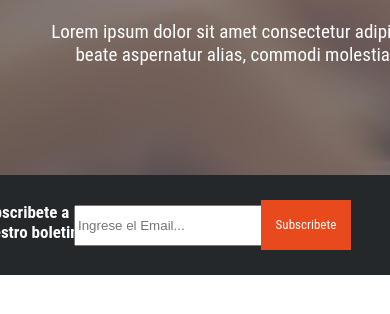
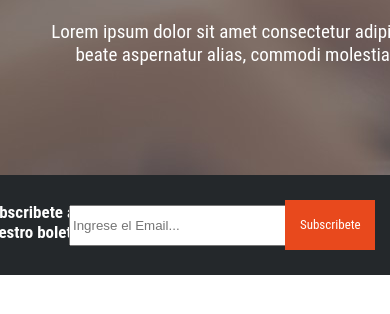
Before and after one commit to StivenMejiaM/proyecto_flex-box, a plain HTML site: page inicio.html in a window 390 px wide. Shown: the part 340-654 px from the top of the page. Drawn offline with Linux system fonts and the light colour scheme; files whose address does not match are found by name.

Commit message:
fix:modificacion en style.css.JSM

```diff
--- a/css/style.css
+++ b/css/style.css
@@ -92,7 +92,7 @@ span{
     height: 50px;
     width: 90px;
     margin-top: 25px;
-    margin-left: -135px;
+    margin-left: -57px;
     background-color: #e8491d;
     font-family: 'Roboto Condensed', sans-serif;
     font-size: 13px;
@@ -321,10 +321,11 @@ input{
         width: 131px;
     }
 
-    .input{
-        width: 296px;
-        margin-top: 29px;
-        margin-left: -21px;
+    #correo{
+        height: 35px;
+        width: 280px;
+        margin-top: 30px;
+        margin-left: 31px;
     }
 
     .img1{
@@ -472,13 +473,13 @@ input{
     .titulo2{
         font-size: 17px;
         margin-top: 27px;
-        margin-left: -63px;
+        margin-left: -33px;
         width: 131px;
     }
 
     #correo{
         width: 236px;
-        margin-left: -111px;
+        margin-left: -73px;
     }
 
     .caja2{
```
